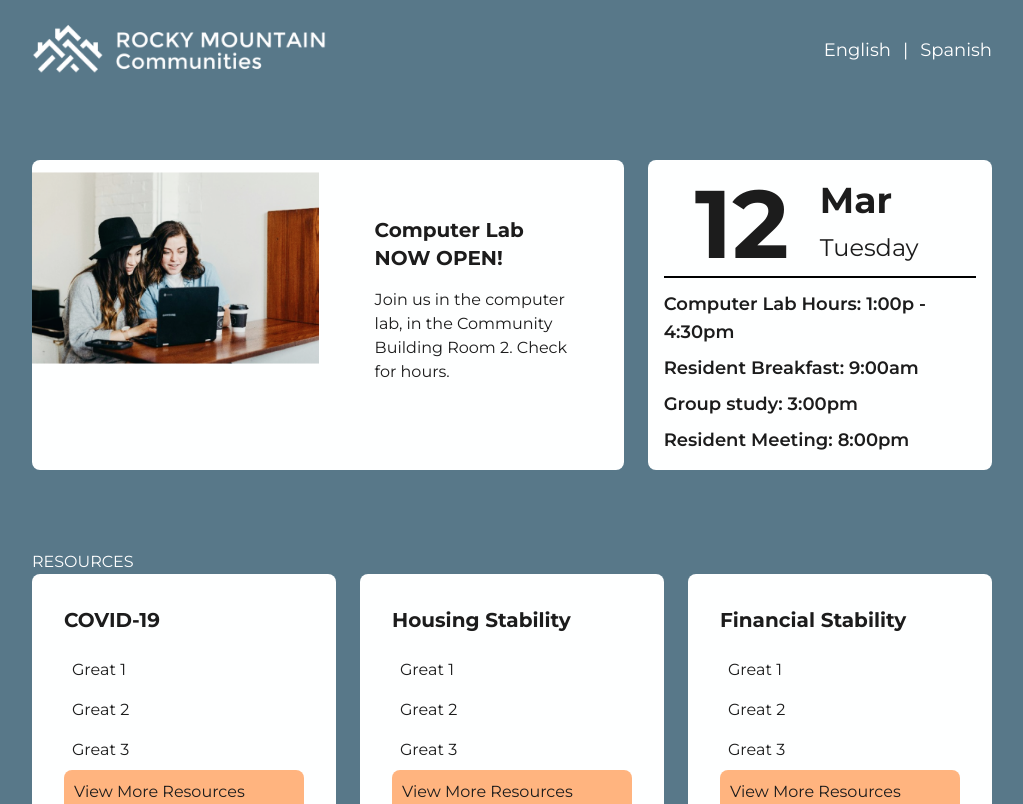
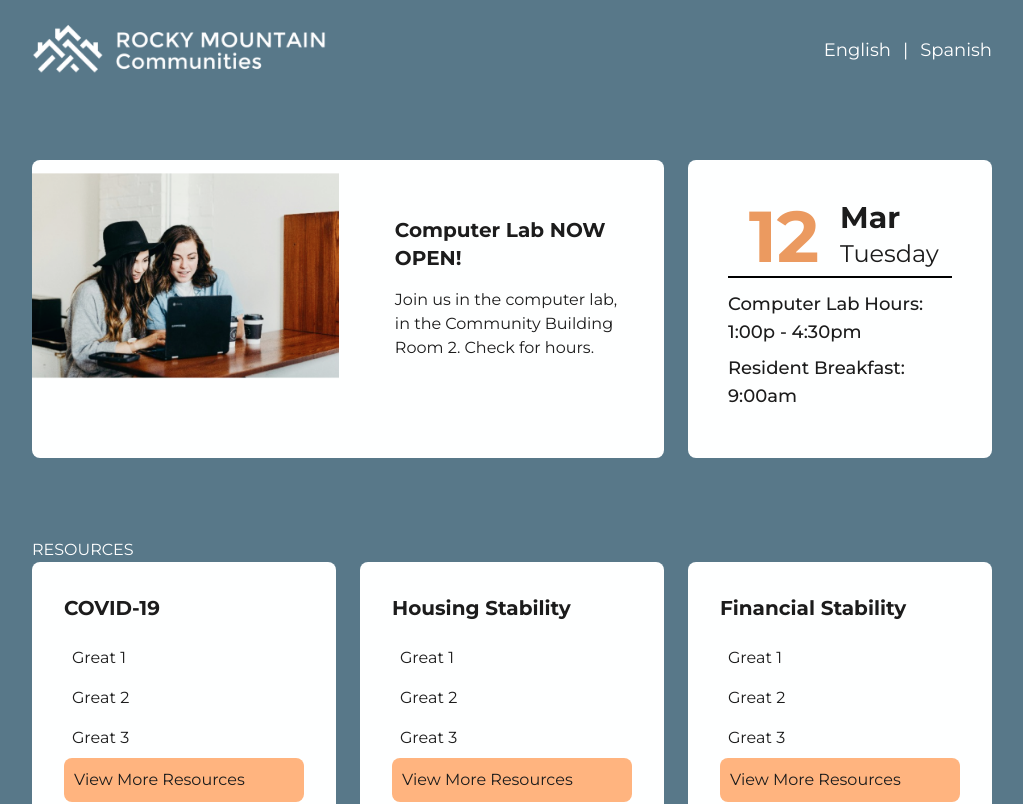
Before and after one commit to specollective/RMC-Resources, a Next.js app: page / in a window 1280 px wide. Shown: the top 804 px of the page, without its empty margins (128-1151 px from the left). Built offline with nearby package versions, Linux system fonts and the light colour scheme.

Commit message:
update info section layout

```diff
--- a/app/components/CurrentDate.tsx
+++ b/app/components/CurrentDate.tsx
@@ -2,8 +2,8 @@ import { formatDate } from '@/app/utils/date';
 
 const stylesDate = {
   container: 'h-full grid grid-cols-2 grid-rows-2 items-center',
-  day: 'col-span-1 row-span-2 justify-self-center text-8xl font-bold',
-  month: 'col-span-1 row-span-1 text-4xl font-bold',
+  day: 'col-span-1 row-span-2 justify-self-center text-7xl font-bold text-[#EB9A60]',
+  month: 'col-span-1 row-span-1 text-3xl font-bold',
   dayOfWeek: 'text-2xl row-span-2',
 };
 
--- a/app/components/InfoSection.tsx
+++ b/app/components/InfoSection.tsx
@@ -4,11 +4,12 @@ import FeatureHighlight from '@/app/components/FeatureContent';
 import { scheduleItems } from '@/constants/infoSection';
 
 const styles = {
-  infoSection: 'flex flex-col md:flex-row justify-between gap-6 w-full h-full',
-  featureCard: 'basis-2/3',
-  scheduleCard: 'flex flex-col p-4',
-  currentDateContainer: 'basis-1/3',
-  scheduleList: 'space-y-2 mt-2 text-lg font-semibold',
+  infoSection:
+    'grid grid-cols-1 sm:grid-cols-2 lg:grid-cols-3 xl:grid-cols-3 gap-6',
+  featureCard: 'col-span-2',
+  scheduleCard: 'flex flex-col p-10',
+  currentDateContainer: '',
+  scheduleList: 'space-y-2 mt-2 text-lg font-medium overflow-y-auto h-32',
 };
 
 export default function InfoSection() {
```
